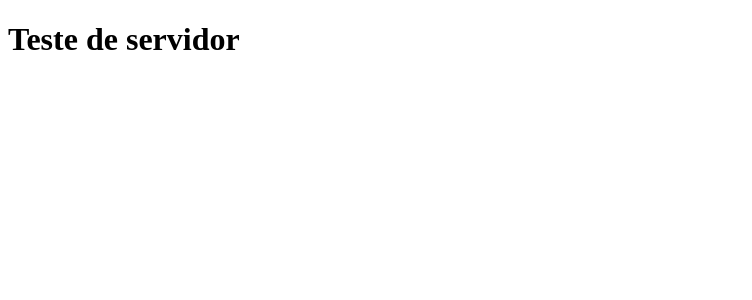
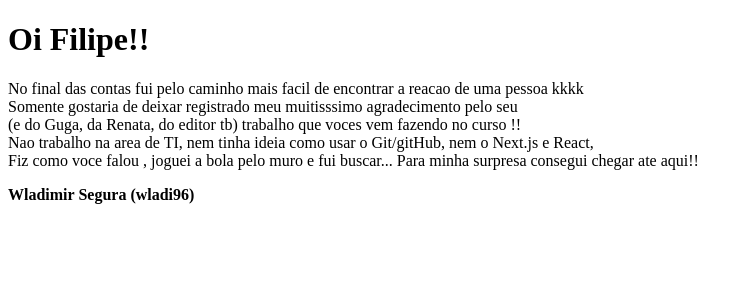
Before and after one commit to wladimirsegura/clone-tabnews, a Next.js app: page / in a window 1280 px wide. Shown: the top 300 px of the page, without its empty margins (0-752 px from the left). Built offline with nearby package versions, Linux system fonts and the light colour scheme.

Commit message:
index.js updated

```diff
--- a/pages/index.js
+++ b/pages/index.js
@@ -1,5 +1,14 @@
 function Home(){
-    return <h1>Teste de servidor</h1>
+    return <div>
+        <h1>Oi Filipe!!</h1>
+        <p>No final das contas fui pelo caminho mais facil de encontrar a reacao de uma pessoa kkkk<br></br>
+          Somente gostaria de deixar registrado meu muitisssimo agradecimento pelo seu<br></br>
+          (e do Guga, da Renata, do editor tb) trabalho que voces vem fazendo no curso !!<br></br>
+          Nao trabalho na area de TI, nem tinha ideia como usar o Git/gitHub, nem o Next.js e React,<br></br>
+          Fiz como voce falou , joguei a bola pelo muro e fui buscar... Para minha surpresa consegui chegar ate aqui!!
+        </p>
+        <strong>Wladimir Segura (wladi96)</strong>
+    </div>
 }
 
 export default Home;
```
